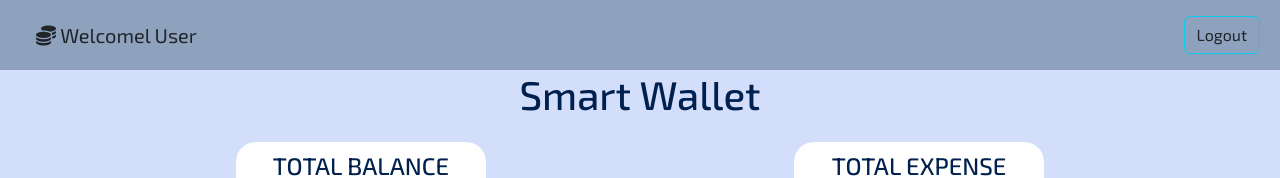
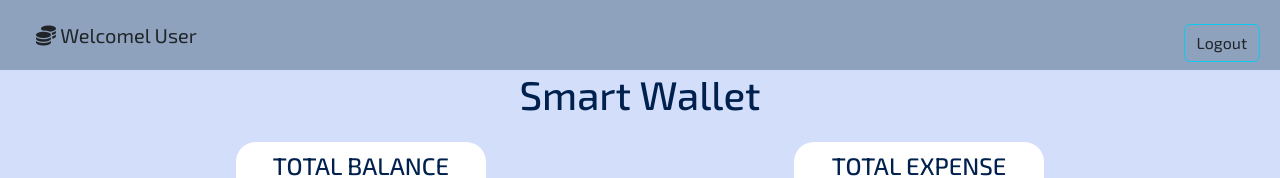
Before and after one commit to GouriNanda/Budget-Calculator, a plain HTML site: page mainpage.html in a window 1280 px wide. Shown: the top 178 px of the page. Drawn offline with nearby package versions, Linux system fonts and the light colour scheme.

Commit message:
budgetcalculator

```diff
--- a/mainpage.html
+++ b/mainpage.html
@@ -41,7 +41,7 @@
         <div class="container-fluid ms-4">
             <a class="navbar-brand text-dark"><i class="fa-solid fa-coins"></i>&nbsp;Welcomel User</a>
             <form class="d-flex" role="search">
-                <button class="btn btn-outline-info me-2 text-dark" onclick="logout()" type="button">Logout</button>
+                <button class="btn btn-outline-info me-2 text-dark mt-3" onclick="logout()" type="button">Logout</button>
             </form>
         </div>
     </nav>
```
